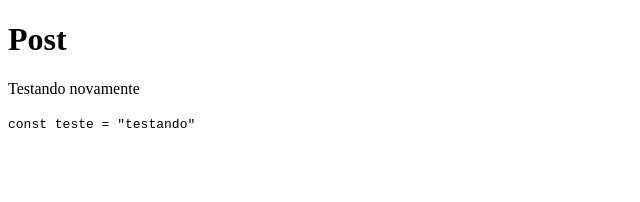
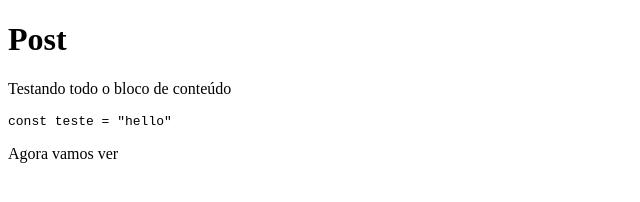
Before and after one commit to alexandrebekor/poc-gatsby-netlify-cms, a Gatsby site: page /blog/teste/index-1/ in a window 1280 px wide. Shown: the whole page, without its empty margins (0-640 px from the left). Built offline with nearby package versions, Linux system fonts and the light colour scheme; Gatsby itself is replaced by a stand-in of ours; some packages are replaced by stand-ins of ours; code samples lack their colours.

Commit message:
Update Posts “teste/index-1”

````diff
--- a/src/content/post/teste/index-1.md
+++ b/src/content/post/teste/index-1.md
@@ -3,8 +3,10 @@ title: Teste
 thumb: prancheta-9.jpg
 description: mais um teste
 ---
-Testando novamente
+Testando todo o bloco de conteúdo
 
+```javascript
+const teste = "hello"
+```
 
-
-`const teste = "testando"`
+Agora vamos ver
````
